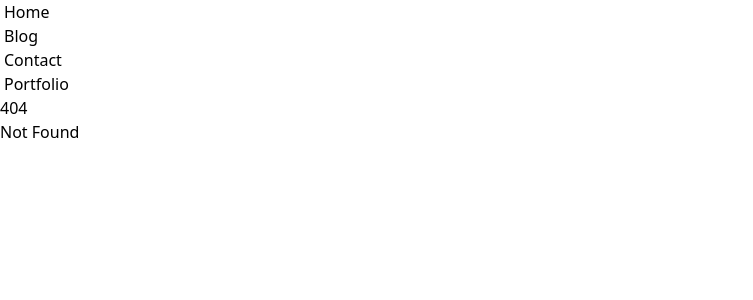
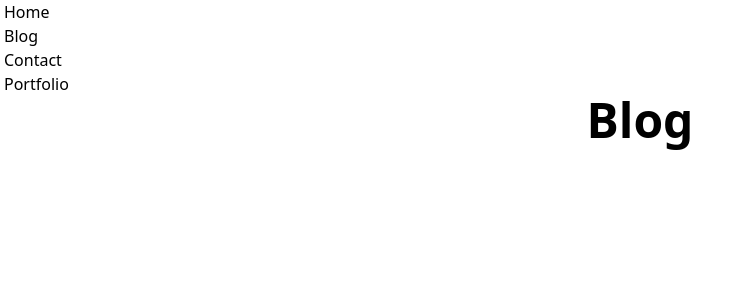
Before and after one commit to heyitspaul/heyitspaul.dev, a SvelteKit app: page /blog in a window 1280 px wide. Before the commit this address had no page. Shown: the top 300 px of the page, without its empty margins (0-753 px from the left). Built offline with nearby package versions, Linux system fonts and the light colour scheme.

Commit message:
Create blog page

```diff
--- /dev/null
+++ b/src/routes/blog/+page.svelte
@@ -0,0 +1,4 @@
+<div class="text-center">
+    <h1 class="font-semibold text-5xl mb-2">Blog</h1>
+    <div class="spacer"></div>
+</div>
```
